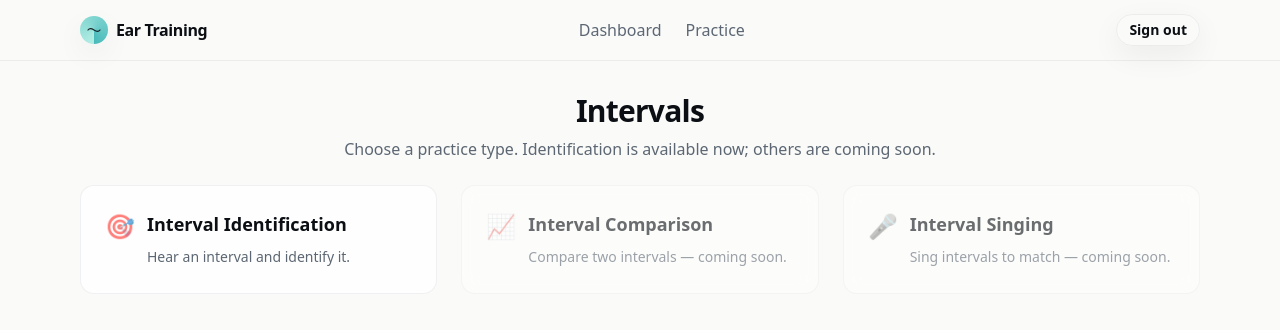
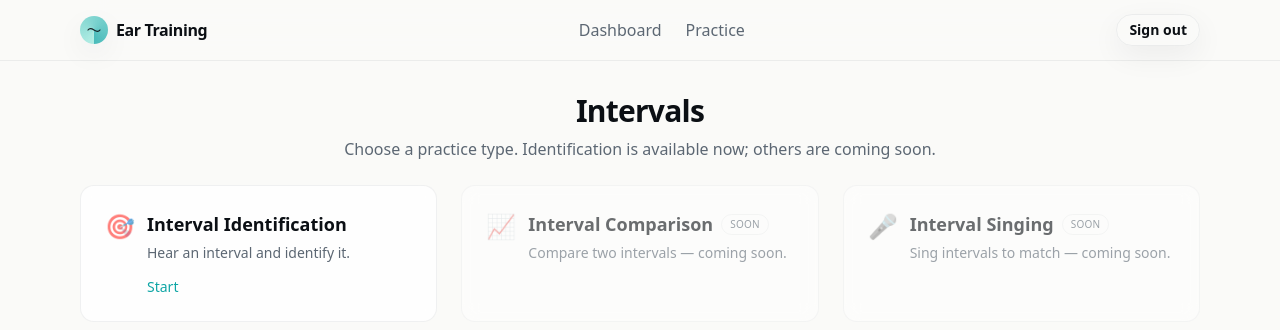
Before and after one commit to samarthum/ear_training, a Next.js app: page /practice/intervals in a window 1280 px wide. Shown: the top 330 px of the page. Built offline with nearby package versions, Linux system fonts and the light colour scheme; no server answers.

Commit message:
feat(practice): add Rhythm placeholder; enhance PracticeCard with disabled/a11y/kicker/cta; apply disabled semantics to practice selectors; docs: update checklist status

```diff
--- a/src/app/practice/chords/page.tsx
+++ b/src/app/practice/chords/page.tsx
@@ -19,22 +19,25 @@ export default function ChordsSelectorPage() {
             title="Chord Identification"
             description="Identify chord qualities in context — coming soon."
             href="#"
-            icon="🎹"
-            className="opacity-60 pointer-events-none"
+            icon={<span role="img" aria-label="piano">🎹</span>}
+            disabled
+            kicker="Soon"
           />
           <PracticeCard
             title="Chord Inversions"
             description="Recognize chord inversions — coming soon."
             href="#"
-            icon="🔁"
-            className="opacity-60 pointer-events-none"
+            icon={<span role="img" aria-label="repeat">🔁</span>}
+            disabled
+            kicker="Soon"
           />
           <PracticeCard
             title="Chord Progressions"
             description="Identify common progressions — coming soon."
             href="#"
-            icon="🎼"
-            className="opacity-60 pointer-events-none"
+            icon={<span role="img" aria-label="score">🎼</span>}
+            disabled
+            kicker="Soon"
           />
         </div>
       </div>
--- a/src/app/practice/intervals/page.tsx
+++ b/src/app/practice/intervals/page.tsx
@@ -19,21 +19,24 @@ export default function IntervalsSelectorPage() {
             title="Interval Identification"
             description="Hear an interval and identify it."
             href="/practice/intervals/identify"
-            icon="🎯"
+            icon={<span role="img" aria-label="target">🎯</span>}
+            ctaLabel="Start"
           />
           <PracticeCard
             title="Interval Comparison"
             description="Compare two intervals — coming soon."
             href="#"
-            icon="📈"
-            className="opacity-60 pointer-events-none"
+            icon={<span role="img" aria-label="trending up">📈</span>}
+            disabled
+            kicker="Soon"
           />
           <PracticeCard
             title="Interval Singing"
             description="Sing intervals to match — coming soon."
             href="#"
-            icon="🎤"
-            className="opacity-60 pointer-events-none"
+            icon={<span role="img" aria-label="microphone">🎤</span>}
+            disabled
+            kicker="Soon"
           />
         </div>
       </div>
--- a/src/app/practice/page.tsx
+++ b/src/app/practice/page.tsx
@@ -19,21 +19,23 @@ export default function PracticeLandingPage() {
             title="Intervals"
             description="Identify, compare, and sing intervals. Start with Identification."
             href="/practice/intervals"
-            icon="🎵"
+            icon={<span role="img" aria-label="music note">🎵</span>}
           />
           <PracticeCard
             title="Chords"
             description="Qualities, inversions, and progressions. Coming soon."
             href="#"
-            icon="🎹"
-            className="opacity-60 pointer-events-none"
+            icon={<span role="img" aria-label="piano">🎹</span>}
+            disabled
+            kicker="Soon"
           />
           <PracticeCard
             title="Rhythm"
             description="Subdivision and pattern recognition. Coming soon."
             href="#"
-            icon="🥁"
-            className="opacity-60 pointer-events-none"
+            icon={<span role="img" aria-label="drum">🥁</span>}
+            disabled
+            kicker="Soon"
           />
         </div>
       </div>
--- /dev/null
+++ b/src/app/practice/rhythm/page.tsx
@@ -0,0 +1,15 @@
+import { AppLayout } from "@/components/app/AppLayout";
+import { PracticeInterface } from "@/components/app/PracticeInterface";
+
+export default function RhythmPage() {
+  return (
+    <AppLayout>
+      <PracticeInterface title="Rhythm" description="Coming soon">
+        <div className="text-center py-8">
+          <div className="text-6xl mb-4">🥁</div>
+          <p className="text-[color:var(--brand-muted)] text-lg">Rhythm drills will be available in a future update.</p>
+        </div>
+      </PracticeInterface>
+    </AppLayout>
+  );
+}
--- a/src/components/app/PracticeCard.tsx
+++ b/src/components/app/PracticeCard.tsx
@@ -6,8 +6,11 @@ interface PracticeCardProps {
   title: string
   description: string
   href: string
-  icon?: string
+  icon?: React.ReactNode
   className?: string
+  disabled?: boolean
+  kicker?: string
+  ctaLabel?: string
 }
 
 export function PracticeCard({
@@ -15,35 +18,60 @@ export function PracticeCard({
   description,
   href,
   icon,
-  className
+  className,
+  disabled = false,
+  kicker,
+  ctaLabel,
 }: PracticeCardProps) {
-  return (
-    <Link
-      href={href}
+  const common = (
+    <div
       className={cn(
         "group relative block rounded-xl p-6 transition-all duration-200",
         "border border-[color:var(--brand-line)]",
         "bg-[color:var(--brand-panel)] backdrop-blur-sm",
-        "hover:shadow-[var(--brand-shadow)] hover:scale-[1.02]",
-        "hover:border-[color:color-mix(in_oklab,var(--brand-accent)_45%,var(--brand-line))]",
+        disabled
+          ? "opacity-60 cursor-not-allowed"
+          : "hover:shadow-[var(--brand-shadow)] hover:scale-[1.02] hover:border-[color:color-mix(in_oklab,var(--brand-accent)_45%,var(--brand-line))]",
         className
       )}
+      aria-disabled={disabled || undefined}
+      tabIndex={disabled ? -1 : 0}
     >
       <div className="flex items-start gap-3">
         {icon && (
-          <div className="text-2xl opacity-60 group-hover:opacity-100 transition-opacity">
+          <div className="text-2xl opacity-60 group-hover:opacity-100 transition-opacity" aria-hidden>
             {icon}
           </div>
         )}
         <div className="flex-1">
-          <h3 className="text-lg font-semibold text-[color:var(--brand-text)] mb-2 group-hover:text-[color:var(--brand-accent)] transition-colors">
-            {title}
-          </h3>
-          <p className="text-sm text-[color:var(--brand-muted)] leading-relaxed">
+          <div className="flex items-center gap-2">
+            <h3 className="text-lg font-semibold text-[color:var(--brand-text)] group-hover:text-[color:var(--brand-accent)] transition-colors">
+              {title}
+            </h3>
+            {kicker && (
+              <span className="inline-flex items-center rounded-full border border-[color:var(--brand-line)] px-2 py-0.5 text-[10px] uppercase tracking-wide text-[color:var(--brand-muted)]">
+                {kicker}
+              </span>
+            )}
+          </div>
+          <p className="mt-1 text-sm text-[color:var(--brand-muted)] leading-relaxed">
             {description}
           </p>
+          {ctaLabel && !disabled && (
+            <div className="mt-3 text-sm font-medium text-[color:var(--brand-accent)]">{ctaLabel}</div>
+          )}
         </div>
       </div>
+    </div>
+  );
+
+  if (disabled) {
+    return common;
+  }
+
+  return (
+    <Link href={href} className="outline-none focus-visible:ring-2 focus-visible:ring-[color:var(--brand-accent)] rounded-xl">
+      {common}
     </Link>
   )
 }
```
Also changed, not shown: 2 other files (tests, documents, lock files or other folders).
